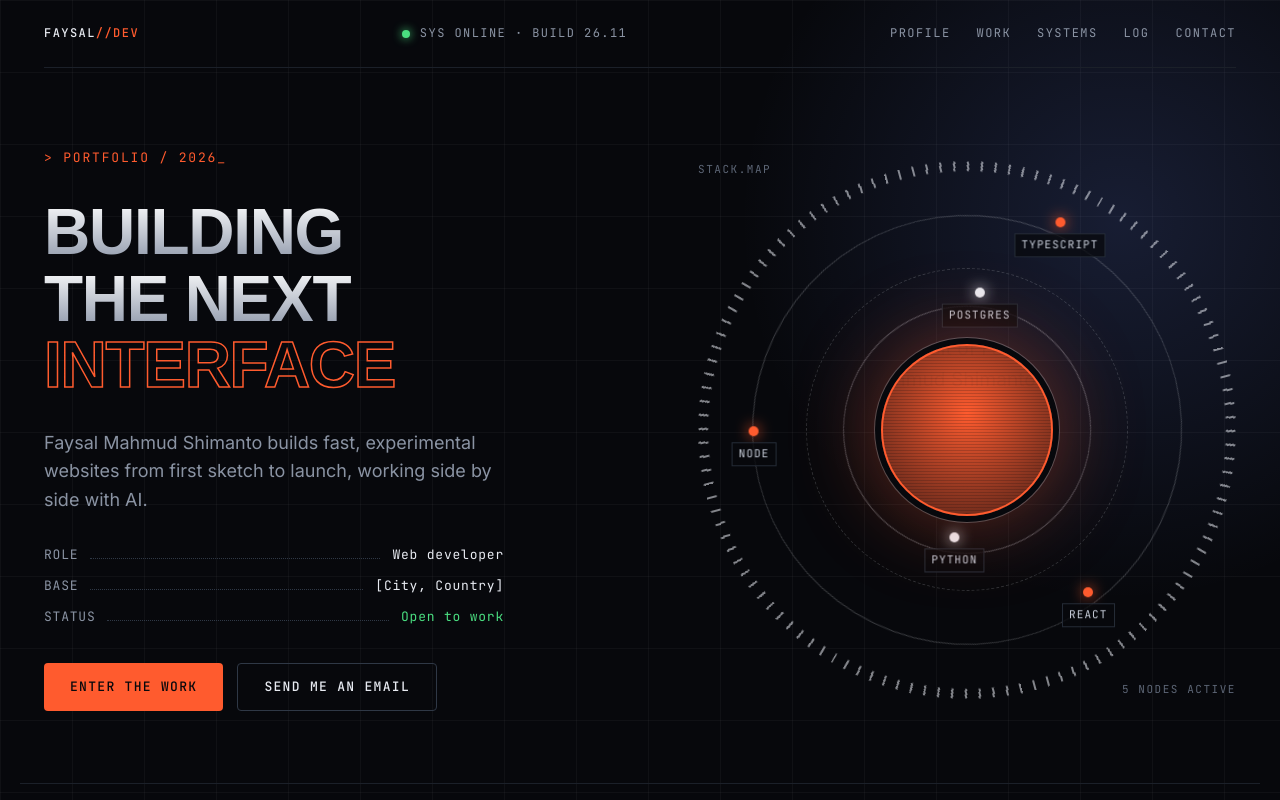
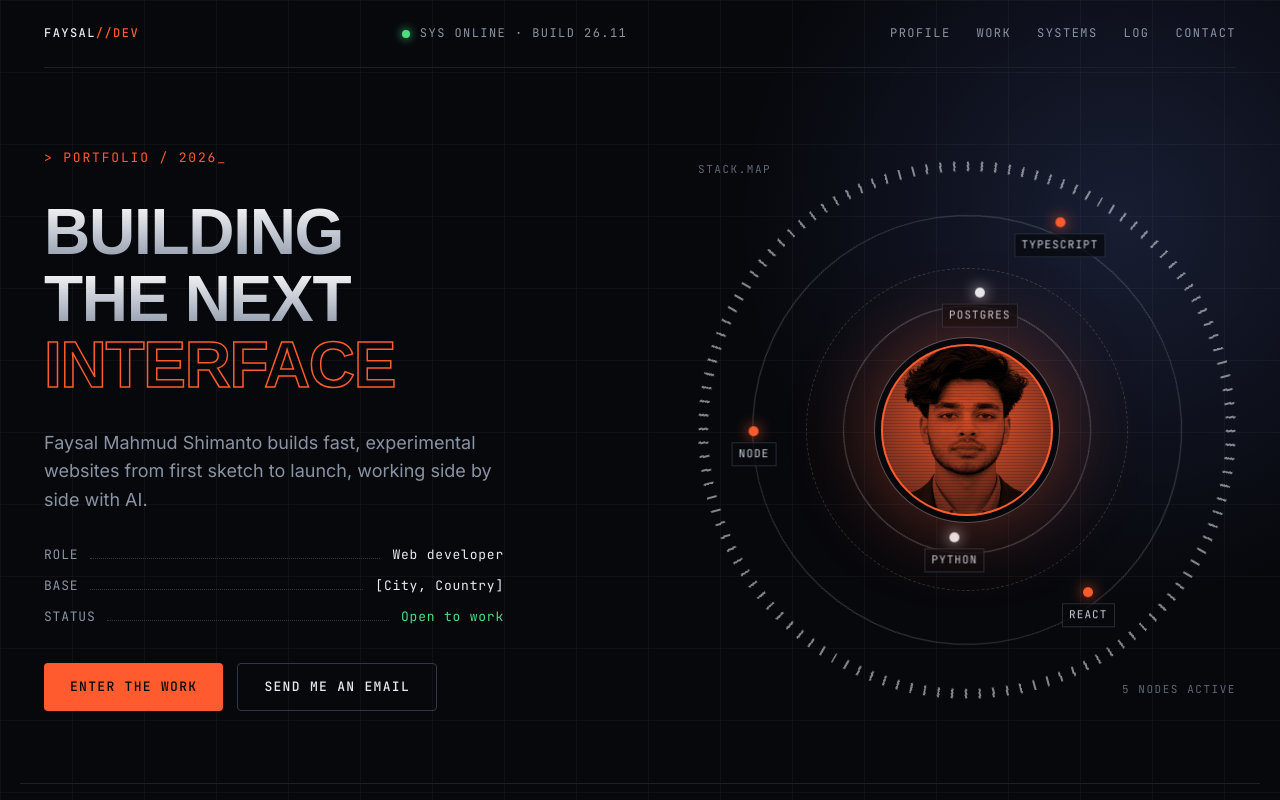
Before and after one commit to fm4740105/Website, a plain HTML site: page index.html in a window 1280 px wide. Shown: the top 800 px of the page. Drawn offline with Linux system fonts and the light colour scheme; a web font is replaced by a local one.

Commit message:
Update index.html

```diff
--- a/index.html
+++ b/index.html
@@ -149,7 +149,7 @@ img{max-width:100%}
 </div>
 
 <div class="ring core" style="inset: 34%; border: 2px solid var(--sig); box-shadow: 0 0 0 6px #07080C, 0 0 0 7px rgba(232,235,242,.25), 0 0 90px color-mix(in srgb, var(--sig) 45%, transparent); overflow: hidden; isolation: isolate; background: radial-gradient(circle at 50% 40%, var(--sig), color-mix(in srgb, var(--sig) 30%, #07080C))">
-<img src="assets/portrait.jpg" alt="Portrait of Faysal Mahmud Shimanto" style="display: block; width: 100%; height: 100%; object-fit: cover; object-position: 50% 22%; transform: scale(1.2); transform-origin: 50% 38%; filter: grayscale(1) contrast(1.1); mix-blend-mode: multiply">
+<img src="portrait.jpg" alt="Portrait of Faysal Mahmud Shimanto" style="display: block; width: 100%; height: 100%; object-fit: cover; object-position: 50% 22%; transform: scale(1.2); transform-origin: 50% 38%; filter: grayscale(1) contrast(1.1); mix-blend-mode: multiply">
 <div style="position: absolute; inset: 0; background: repeating-linear-gradient(0deg, rgba(7,8,12,.18) 0 1px, transparent 1px 3px)"></div>
 </div>
 
```
